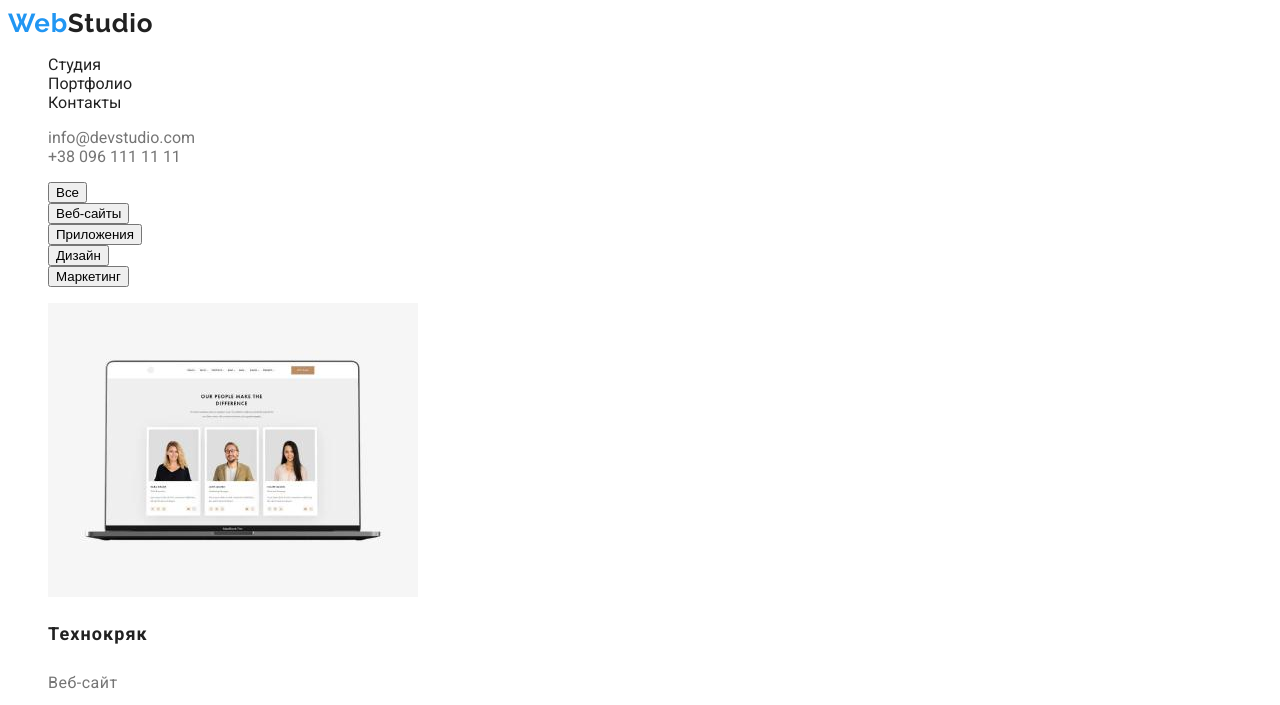
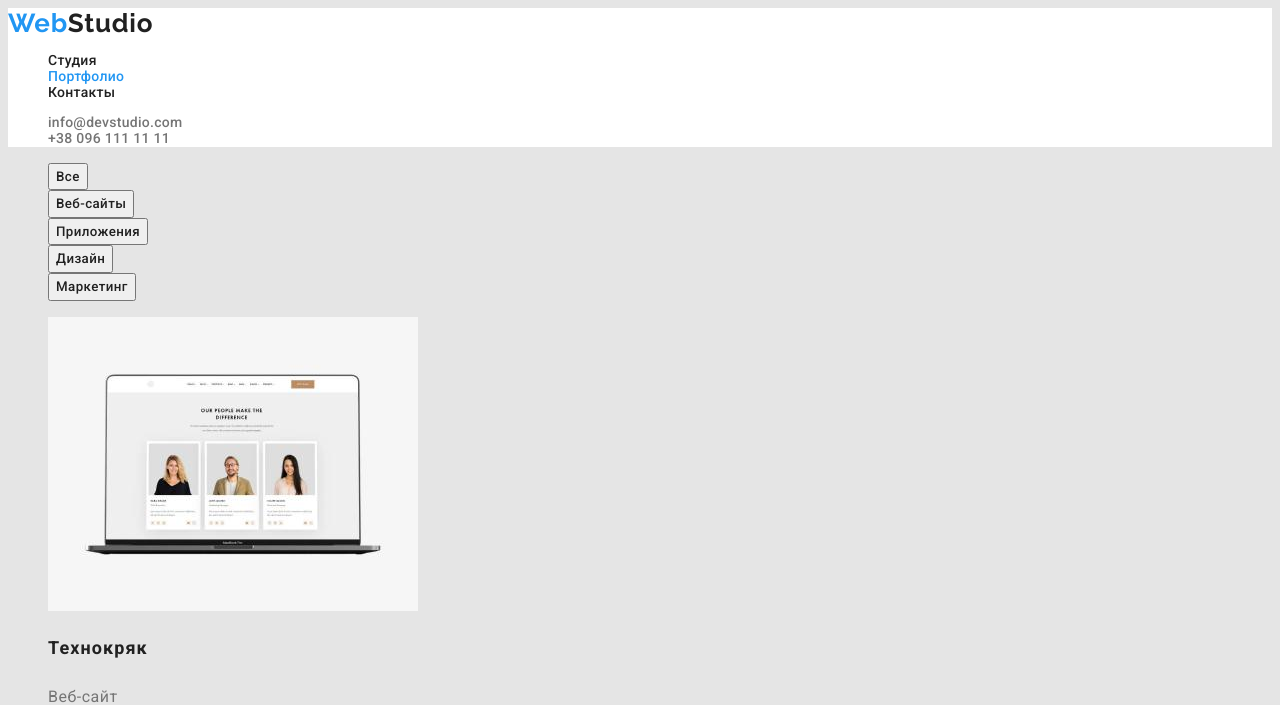
Before and after one commit to Sumaruk-Olga/goit-markup-hw-02, a plain HTML site: page portfolio.html in a window 1280 px wide. Shown: the top 705 px of the page. Drawn offline with Linux system fonts and the light colour scheme.

Commit message:
исправила недостатки
убрала селекторы тега
добавила пропущенный бэкграунд
при переходе на страницу открывает в текущем окне
статус текущей страницы

```diff
--- a/css/styles.css
+++ b/css/styles.css
@@ -4,6 +4,8 @@
   --accent-color: #2196f3;
   --white-color: #ffffff;
   --background-color: #2f303a;
+  --fone-color: #f5f4fa;
+  --page-color: #e5e5e5;
 }
 
 body {
@@ -11,19 +13,26 @@ body {
   font-style: normal;
   font-size: 16px;
   color: var(--text-color);
+  background-color: var(--page-color);
 }
 
-a {
+.nav,
+.auth-nav,
+.auth {
   text-decoration: none;
 }
 
-.nav:hover,
-.nav:focus {
+.nav.current {
   color: var(--accent-color);
 }
 
-li {
-  list-style: none;
+.nav:hover,
+.nav:focus,
+.auth-nav:hover,
+.auth-nav:focus,
+.auth:focus,
+.auth:hover {
+  color: var(--accent-color);
 }
 
 .logo {
@@ -47,7 +56,13 @@ footer {
 .footer-text {
   color: var(--white-color);
 }
-
+.header {
+  background-color: var(--white-color);
+  font-size: 14px;
+  line-height: 1.14;
+  font-weight: 500;
+  letter-spacing: 0.02em;
+}
 .nav {
   color: var(--title-color);
 }
@@ -58,13 +73,6 @@ footer {
 
 .auth {
   color: rgba(255, 255, 255, 0.6);
-}
-
-.auth-nav:hover,
-.auth-nav:focus,
-.auth:focus,
-.auth:hover {
-  color: var(--accent-color);
 }
 
 address {
@@ -80,13 +88,13 @@ address {
   letter-spacing: 0.03em;
 }
 
-h3 > p {
+.position {
   line-height: 1.19;
   letter-spacing: 0.03em;
   text-align: center;
 }
 
-h2 {
+.h2-title {
   color: var(--title-color);
   font-weight: 700;
   font-size: 36px;
@@ -120,7 +128,9 @@ h2 {
   letter-spacing: 0.06em;
   text-transform: uppercase;
 }
-
+.team {
+  background-color: var(--fone-color);
+}
 .main-button {
   font-weight: 700;
   line-height: 1.87;
@@ -131,9 +141,17 @@ h2 {
   background-color: var(--accent-color);
   color: var(--white-color);
 }
+.button {
+  font-weight: 500;
+  line-height: 1.62;
+  text-align: center;
+  letter-spacing: 0.03em;
+  color: var(--title-color);
+}
 
-.button,
-.main-button {
+.main-button,
+.button {
+  font-family: 'Roboto', sans-serif;
   cursor: pointer;
 }
 
@@ -155,3 +173,10 @@ button:hover {
   line-height: 1.87;
   letter-spacing: 0.03em;
 }
+
+.list {
+  list-style: none;
+}
+
+.non-seen {
+}
--- a/portfolio.html
+++ b/portfolio.html
@@ -17,78 +17,78 @@
 </head>
 
 <body>
-    <header>
+    <header class="header">
         <a class="logo" href="https://info@devstudio.com"><span>Web</span>Studio</a>
         <nav>
             <ul>
-                <li><a class="nav" href="./index.html" target="_blank">Студия</a></li>
-                <li><a class="nav" href="./portfolio.html" target="_blank">Портфолио</a></li>
-                <li><a class="nav" href="#" target="_blank">Контакты</a></li>
+                <li class="list"><a class="nav" href="./index.html" target="_self">Студия</a></li>
+                <li class="list"><a class="nav current" href="./portfolio.html" target="_self">Портфолио</a></li>
+                <li class="list"><a class="nav" href="#" target="_self">Контакты</a></li>
             </ul>
         </nav>
 
         <ul>
-            <li> <a class="auth-nav" href="https://info@devstudio.com">info@devstudio.com</a> </li>
-            <li> <a class="auth-nav" href="tel:+380961111111">+38 096 111 11 11</a> </li>
+            <li class="list"> <a class="auth-nav" href="https://info@devstudio.com">info@devstudio.com</a> </li>
+            <li class="list"> <a class="auth-nav" href="tel:+380961111111">+38 096 111 11 11</a> </li>
         </ul>
     </header>
 
     <main>
 <section>
 <ul>
-    <li>
-        <button type="button">Все</button>
+    <li class="list">
+        <button class="button" type="button">Все</button>
     </li>
-    <li>
-        <button type="button">Веб-сайты</button>
+    <li class="list">
+        <button class="button" type="button">Веб-сайты</button>
     </li>
-    <li>
-        <button type="button">Приложения</button>
+    <li class="list">
+        <button class="button" type="button">Приложения</button>
     </li>
-    <li>
-        <button type="button">Дизайн</button>
+    <li class="list">
+        <button class="button" type="button">Дизайн</button>
     </li>
-    <li>
-        <button type="button">Маркетинг</button>
+    <li class="list">
+        <button class="button" type="button">Маркетинг</button>
     </li>
 
 </ul>
 
 <ul>
-    <li>
+    <li class="list">
         <img src="./images/img-portfolio-1.jpg" alt="На ноутбуке открыт сайт Технокряк" width="370" height="294">
         <h1 class="title">Технокряк</h1>
         <p class="title-description">Веб-сайт</p>
     </li>
-    <li><img src="./images/img-portfolio-2.jpg" alt="Постер New Orlean vs Golden Star" width="370" height="294">
+    <li class="list"><img src="./images/img-portfolio-2.jpg" alt="Постер New Orlean vs Golden Star" width="370" height="294">
         <h1 class="title">Постер New Orlean vs Golden Star</h1>
         <p class="title-description">Дизайн</p>
     </li>
-    <li><img src="./images/img-portfolio-3.jpg" alt="Логотип ресторана Seafood" width="370" height="294">
+    <li class="list"><img src="./images/img-portfolio-3.jpg" alt="Логотип ресторана Seafood" width="370" height="294">
         <h1 class="title">Ресторан Seafood</h1>
         <p class="title-description">Приложение</p>
     </li>
-    <li><img src="./images/img-portfolio-4.jpg" alt="Наушники" width="370" height="294">
+    <li class="list"><img src="./images/img-portfolio-4.jpg" alt="Наушники" width="370" height="294">
         <h1 class="title">Проект Prime</h1>
         <p class="title-description">Маркетинг</p>
     </li>
-    <li><img src="./images/img-portfolio-5.jpg" alt="Две коробки" width="370" height="294">
+    <li class="list"><img src="./images/img-portfolio-5.jpg" alt="Две коробки" width="370" height="294">
         <h1 class="title">Проект Boxes</h1>
         <p class="title-description">Приложение</p>
     </li>
-    <li><img src="./images/img-portfolio-6.jpg" alt="Веб-сайт на мониторе" width="370" height="294">
+    <li class="list"><img src="./images/img-portfolio-6.jpg" alt="Веб-сайт на мониторе" width="370" height="294">
         <h1 class="title">Inspiration has no Borders</h1>
         <p class="title-description">Веб-сайт</p>
     </li>
-    <li><img src="./images/img-portfolio-7.jpg" alt="Разворот книги Limited Edition" width="370" height="294">
+    <li class="list"><img src="./images/img-portfolio-7.jpg" alt="Разворот книги Limited Edition" width="370" height="294">
         <h1 class="title">Издание Limited Edition</h1>
         <p class="title-description">Дизайн</p>
     </li>
-    <li><img src="./images/img-portfolio-8.jpg" alt="Бирка с надписью" width="370" height="294">
+    <li class="list"><img src="./images/img-portfolio-8.jpg" alt="Бирка с надписью" width="370" height="294">
         <h1 class="title">Проект LAB</h1>
         <p class="title-description">Маркетинг</p>
     </li>
-    <li><img src="./images/img-portfolio-9.jpg" alt="Руки печатают на клавиатуре ноутбука" width="370" height="294">
+    <li class="list"><img src="./images/img-portfolio-9.jpg" alt="Руки печатают на клавиатуре ноутбука" width="370" height="294">
         <h1 class="title">Growing Business</h1>
         <p class="title-description">Приложение</p>
     </li>
@@ -102,8 +102,8 @@
             <a class="logo footer-text" href="https://info@devstudio.com"><span>Web</span>Studio</a>
             <p class="footer-text">г. Киев, пр-т Леси Украинки, 26</p>
             <ul>
-                <li> <a class="auth" href="https://info@devstudio.com">info@devstudio.com</a> </li>
-                <li> <a class="auth" href="tel:+380961111111">+38 096 111 11 11</a> </li>
+                <li class="list"> <a class="auth" href="https://info@devstudio.com">info@devstudio.com</a> </li>
+                <li class="list"> <a class="auth" href="tel:+380961111111">+38 096 111 11 11</a> </li>
             </ul>
         </address>
     </footer>
```
Also changed, not shown: index.html (+27 -27 lines).
